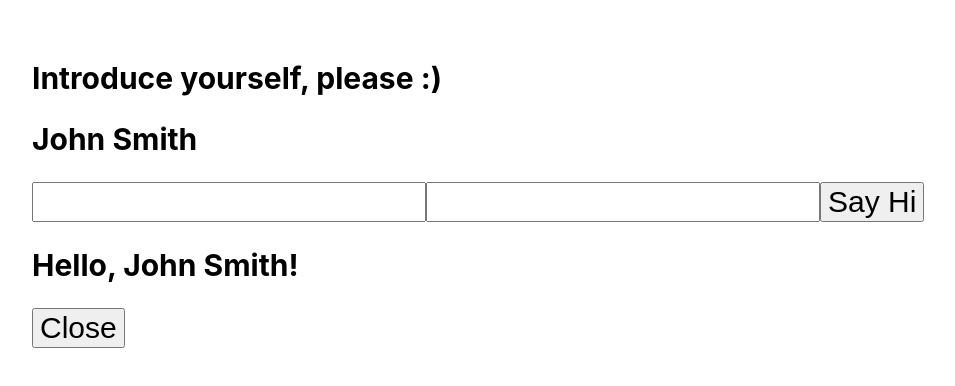
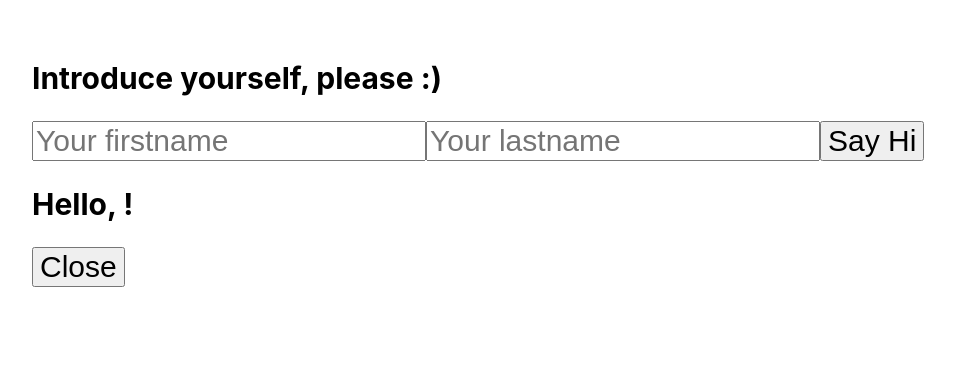
Before and after one commit to oksanaHulyaeva/mobx-app, a React app: page / in a window 1280 px wide. Shown: the top 386 px of the page, without its empty margins (8-963 px from the left). Built offline with nearby package versions, Linux system fonts and the light colour scheme.

Commit message:
feat: add form validation

```diff
--- a/src/components/Form.tsx
+++ b/src/components/Form.tsx
@@ -26,20 +26,46 @@ class Form extends Component<FormProps>  {
   }
 
   handleSayHiButton = () => {
-    if (!this.props.store.isOpenModal) {
+    if (!this.props.store.isOpenModal
+      && this.props.store.firstName
+      && this.props.store.lastName) {
       this.props.store.toggleModal();
       console.log('open');
     }
   }
 
+  handleFormSubmit = (event:React.FormEvent) => {
+    event.preventDefault();
+  }
+
   render() {
     return (
-      <div className={"app"}>
+      <form
+        className={"app__form"}
+        onSubmit={this.handleFormSubmit}
+      >
         <h2>{this.props.store.fullName}</h2>
-        <input type="text" value={this.name} onChange={this.handleFirstname}/>
-        <input type="text" value={this.surname} onChange={this.handleLastname}/>
-        <button onClick={this.handleSayHiButton}>Say Hi</button>
-      </div>
+        <input
+          type="text"
+          placeholder="Your firstname"
+          value={this.name}
+          onChange={this.handleFirstname}
+          required
+        />
+        <input
+          type="text"
+          placeholder="Your lastname"
+          value={this.surname}
+          onChange={this.handleLastname}
+          required
+        />
+        <button
+          type="submit"
+          onClick={this.handleSayHiButton}
+          >
+            Say Hi
+        </button>
+      </form>
     )
   }
 }
--- a/src/components/Modal.tsx
+++ b/src/components/Modal.tsx
@@ -20,7 +20,7 @@ class Modal extends Component<ModalProps>  {
 
   render() {
     return (
-      <div className={"app"}>
+      <div className={"app__modal"}>
         <h2>{ `Hello, ${this.props.store.fullName}!`}</h2>
         <button onClick={this.handleCloseButton}>Close</button>
 
--- a/src/store/Store.ts
+++ b/src/store/Store.ts
@@ -10,8 +10,8 @@ export interface IStore {
 }
 
 export class Store {
-  @observable firstName = 'John';
-  @observable lastName = 'Smith';
+  @observable firstName = '';
+  @observable lastName = '';
   @observable isOpenModal = false;
 
   @computed get fullName() {
```
